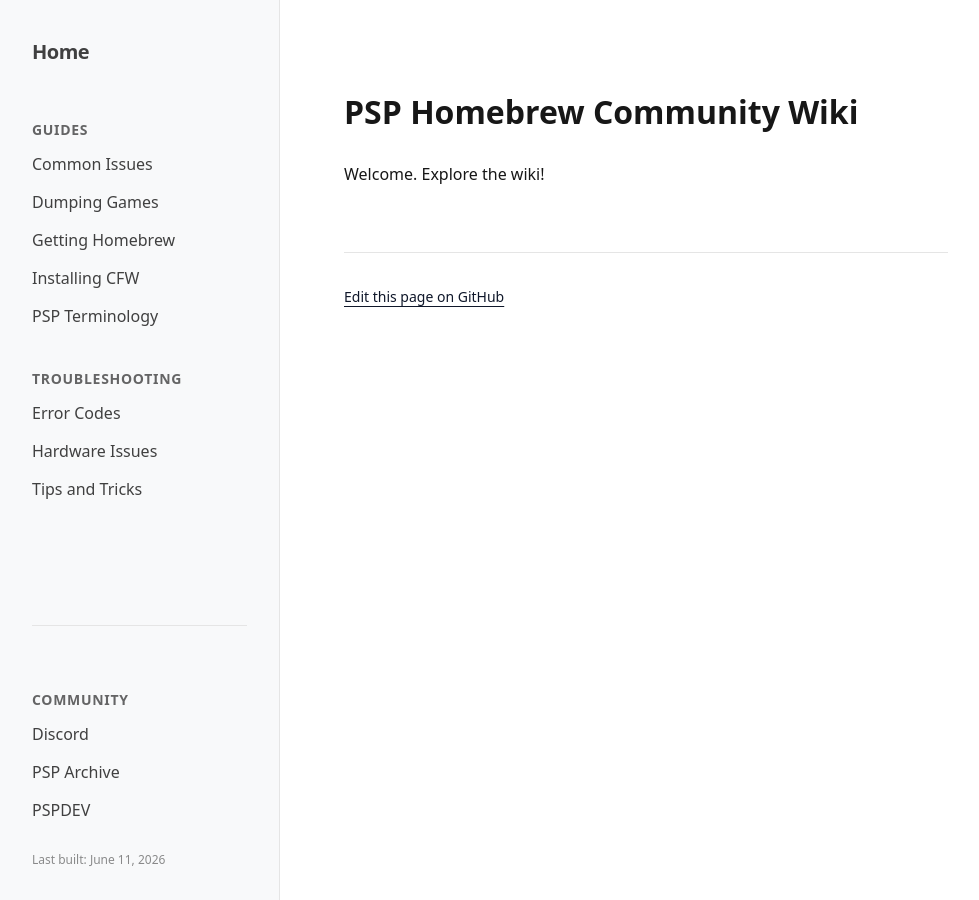
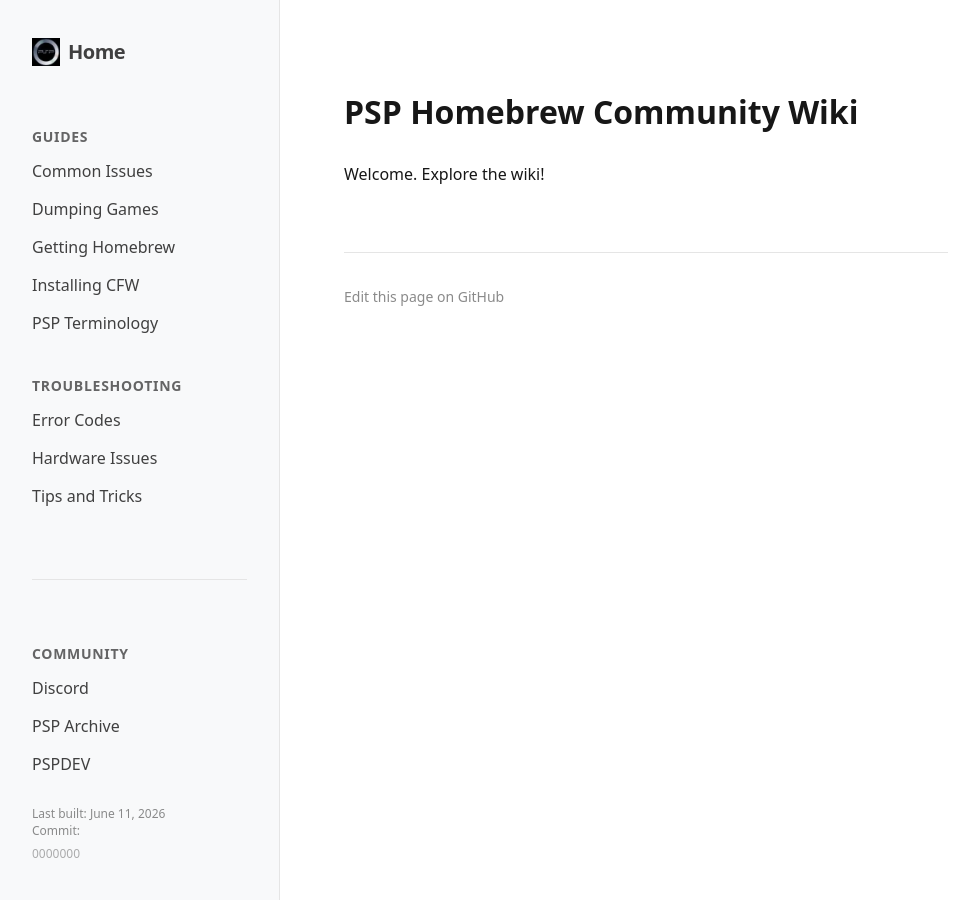
Before and after one commit to psp-homebrew-community/wiki, a Jekyll site: the page built from index.md, in a window 1280 px wide. Shown: the whole page, without its empty margins (0-979 px from the left). Built offline with Jekyll 4.4.1, drawn with Linux system fonts in a browser that asks for light colours.

Commit message:
Better sidebar + added info on how to add pages to readme. Oh yeah, and favicon ofc.

```diff
--- a/_layouts/default.html
+++ b/_layouts/default.html
@@ -4,6 +4,7 @@
   <meta charset="utf-8">
   <meta name="viewport" content="width=device-width, initial-scale=1">
   <title>{{ page.title }}</title>
+  <link rel="icon" type="image/webp" href="{{ '/assets/images/psp.webp' | relative_url }}">
   <style>
     :root {
       color-scheme: light dark;
@@ -216,6 +217,17 @@
       border-top: 1px solid var(--border);
       font-size: 0.875rem;
     }
+
+    .edit-page a {
+      color: var(--text);
+      opacity: 0.5;
+      text-decoration: none;
+      transition: opacity 0.2s;
+    }
+
+    .edit-page a:hover {
+      opacity: 1;
+    }
   </style>
 </head>
 <body>
@@ -232,7 +244,10 @@
     </header>
 
     <nav class="sidebar">
-      <h2><a href="{{ '/' | relative_url }}" style="font-weight: bold; color: inherit; text-decoration: none;">Home</a></h2>
+      <h2 style="display: flex; align-items: center; gap: 0.5rem; margin-bottom: 1.5rem;">
+        <img src="{{ '/assets/images/psp.webp' | relative_url }}" alt="Logo" style="width: 28px; height: 28px; object-fit: contain;">
+        <a href="{{ '/' | relative_url }}" style="font-weight: bold; color: inherit; text-decoration: none;">Home</a>
+      </h2>
 
       {% assign grouped_pages = site.html_pages | group_by: "dir" | sort: "name" %}
       {% for group in grouped_pages %}
@@ -255,6 +270,9 @@
         </ul>
         <div class="last-edited">
           Last built: {{ site.time | date: "%B %d, %Y" }}
+          {% if site.github.build_revision %}
+          <br>Commit: <a href="{{ site.github.repository_url }}/commit/{{ site.github.build_revision }}" target="_blank" rel="noopener" style="opacity: 0.7;">{{ site.github.build_revision | slice: 0, 7 }}</a>
+          {% endif %}
         </div>
       </div>
     </nav>
```
Also changed, not shown: README.md, assets/images/psp.webp (added).
